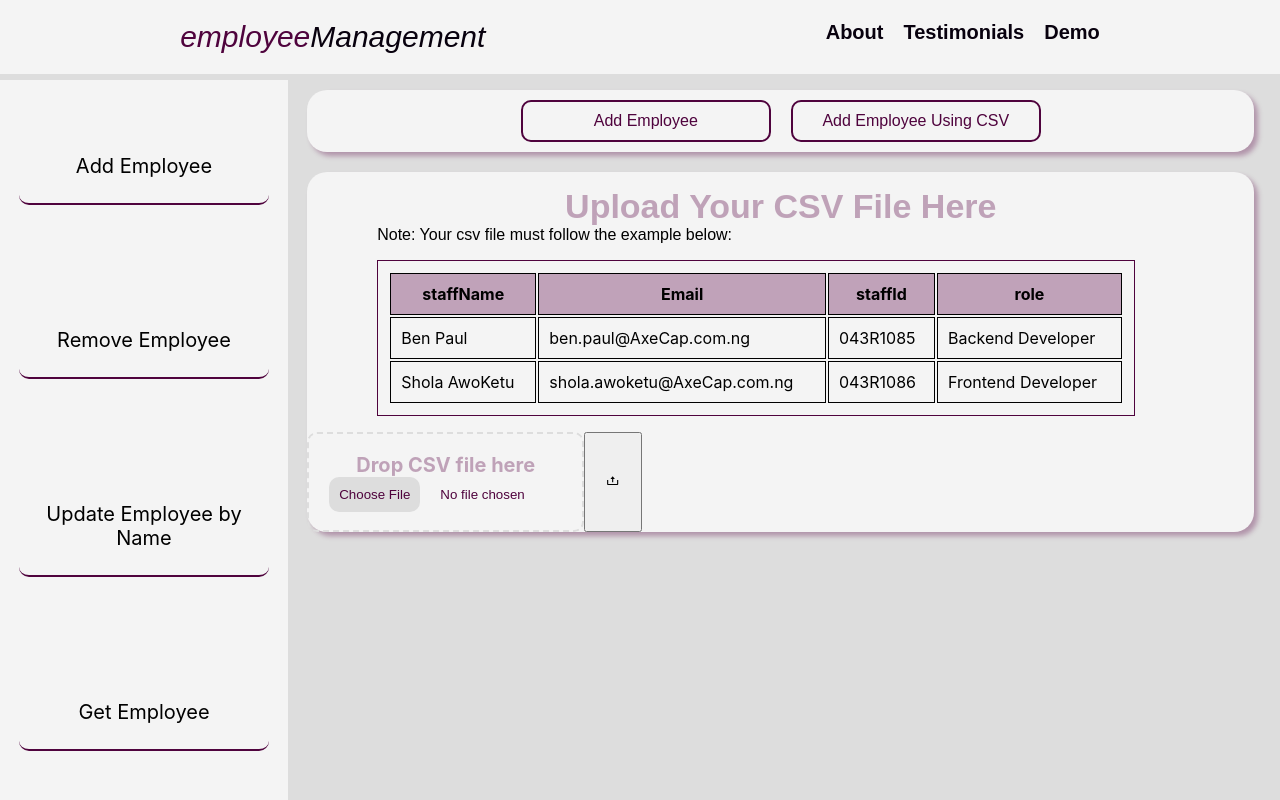
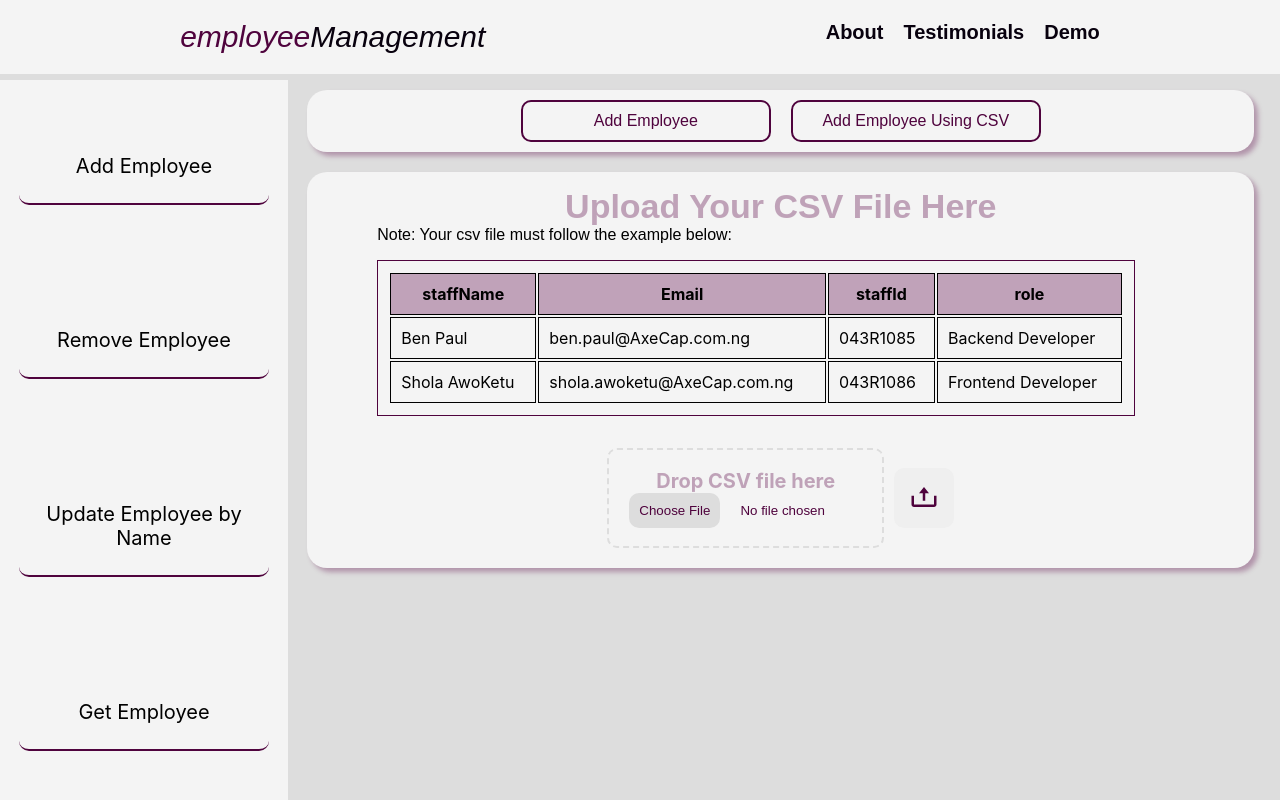
Before and after one commit to owolabi2001/Employee-Management-Frontend, a React (Create React App) app: page /addEmployee/excel in a window 1280 px wide. Built offline with nearby package versions, Linux system fonts and the light colour scheme.

Commit message:
"Added a few more component functions"

```diff
--- a/src/App.js
+++ b/src/App.js
@@ -5,6 +5,7 @@ import AddEmployee from './components/AddEmployee';
 import RemoveEmployee from './components/RemoveEmployee';
 import AddEmployeeSub1 from './components/AddEmployeeSub1';
 import AddEmployeeSub2 from './components/AddEmployeeSub2';
+import GetEmployee from './components/GetEmployee';
 
 const App = () => {
   const  BASE_URL= "http://localhost:8080/employee"
@@ -19,6 +20,7 @@ const App = () => {
           {/* <Route path='excel' element={<AddEmployeeSub1 BASE_URL={BASE_URL} />}/> */}
         </Route>
         <Route path='/removeEmployee' element={<RemoveEmployee BASE_URL={BASE_URL}/>}></Route>
+        <Route path='/getEmployee' element={<GetEmployee/>}></Route>
       </Routes>
     </div>
   );
--- a/src/components/AddEmployeeSub2.jsx
+++ b/src/components/AddEmployeeSub2.jsx
@@ -21,6 +21,7 @@ const AddEmployeeSub2 = ({BASE_URL}) => {
     }).then(
       (response)=>{
         console.log(response.data)
+        alert("File has been uploaded")
       }).catch(
         (error)=>{
           console.log(error)
@@ -55,9 +56,11 @@ const AddEmployeeSub2 = ({BASE_URL}) => {
       <div className='file-div'>
         <label className='drop-container'>
           <span class="drop-title">Drop CSV file here</span>
-          <input className="file" type='file' required onChange={handlefileChange}/>
+          <input className="file" type='file' onChange={handlefileChange}/>
         </label>
-        <button className="file-btn" onClick={handleUpload}><BiUpload className="btn-icon"/></button>
+        <button className="file-btn" onClick={handleUpload}>
+          <BiUpload className="icon-btn" size={30} style={{color: '#4f033d'}}/>
+        </button>
       </div>
 
     </div>
--- /dev/null
+++ b/src/components/GetEmployee.jsx
@@ -0,0 +1,30 @@
+import React from 'react'
+import { useState } from 'react'
+import {TfiSearch} from 'react-icons/tfi'
+
+const GetEmployee = () => {
+    const [search,setSearch] = useState("");
+
+    const getEmployeByName= ()=>{
+
+    }
+  return (
+    <div>
+      <div className="add-container">
+        <div className='flex-container'>
+          <input type='text' className="search" placeholder="Search Name of Employee's here"
+            value={search} onChange={(e) =>{
+              setSearch(e.target.value)
+              getEmployeByName()
+            }}
+          />
+          <button className='search-button'>
+            <TfiSearch className='tfi-search' onClick={getEmployeByName}/>
+          </button>
+        </div>
+      </div>
+    </div>
+  )
+}
+
+export default GetEmployee
--- a/src/components/Sidebar.jsx
+++ b/src/components/Sidebar.jsx
@@ -7,7 +7,7 @@ const Sidebar = () => {
       <a href='/addEmployee'>Add Employee</a>
       <a href='/removeEmployee'>Remove Employee</a>
       <a>Update Employee by Name</a>
-      <a>Get Employee</a>
+      <a href='/getEmployee'>Get Employee</a>
     </div>
   )
 }
--- a/src/components/cssForComponents/addEmployeeSub2.css
+++ b/src/components/cssForComponents/addEmployeeSub2.css
@@ -46,15 +46,23 @@
 }
 
 .add-container .file-btn{
-    padding: 20px;
+    border-radius: 10px;
+    border-style: none ;
+    height: 60px;
+    width: 60px;
+    margin-top: auto;
+    margin-bottom: auto;
+
 }
 
-.btn-icons{
-    height: 200px;
-}
+
 
 .add-container .file-div{
+    justify-content: center;
     display: flex;
+    gap: 10px;
+    padding-bottom: 20px;
+    padding-top: 16px;
 }
 
 .drop-container{
```
Also changed, not shown: src/components/UpdateEmploeeByName.jsx (added, +11 -0 lines), src/components/GetEmployeeSub.jsx (added).
